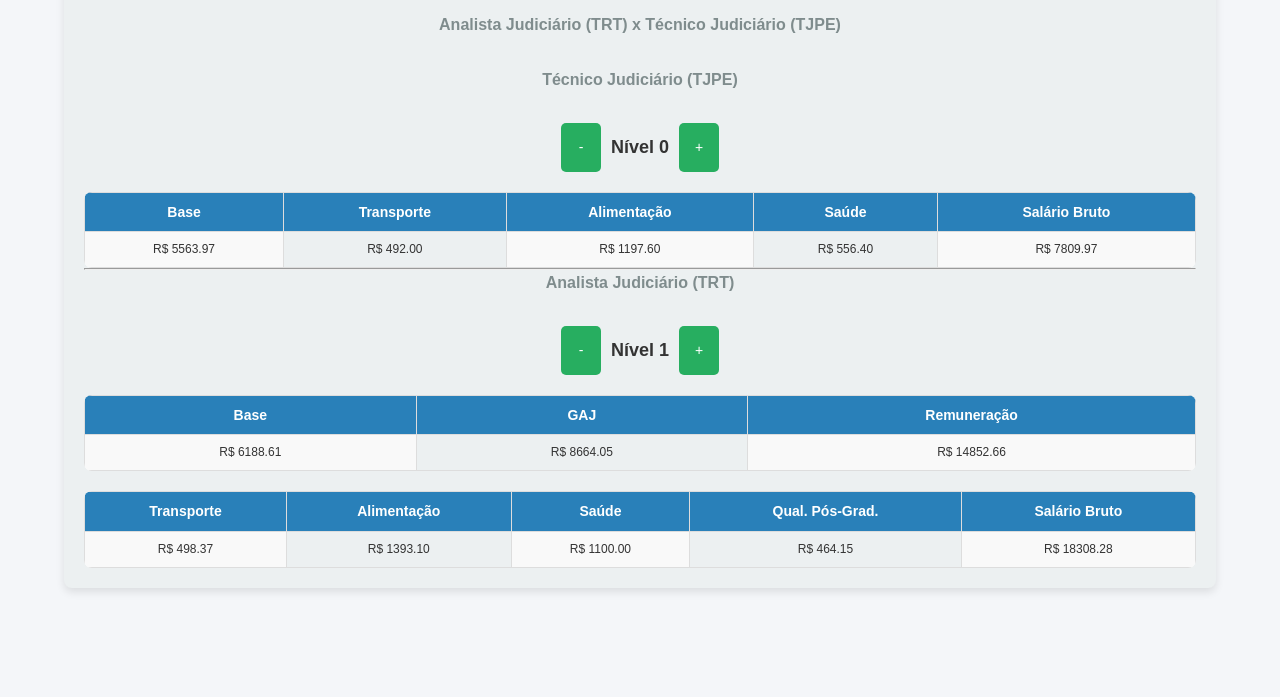
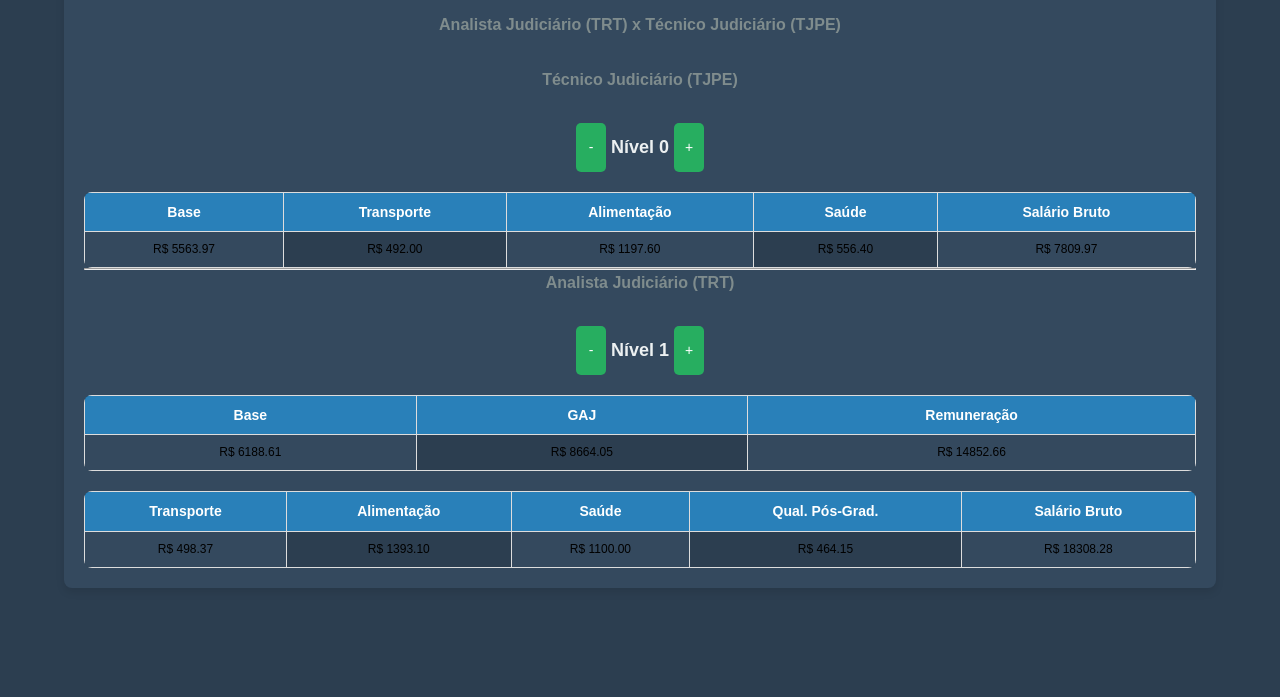
Before and after one commit to nonatoalves/primeirosite, a plain HTML site: page index.html in a window 1280 px wide. Shown: the part 103-800 px from the top of the page. Drawn offline with Linux system fonts and the light colour scheme.

Commit message:
compara salarial

```diff
--- a/index.html
+++ b/index.html
@@ -13,8 +13,8 @@
         }
         body {
             font-family: Arial, sans-serif;
-            background-color: #f4f6f9;
-            color: #333;
+            background-color: #2c3e50; /* Fundo escuro */
+            color: #ecf0f1; /* Texto claro */
             line-height: 1.6;
         }
         /* Container principal */
@@ -22,7 +22,7 @@
             width: 90%;
             max-width: 1800px;
             margin: 30px auto;
-            background-color: #ecf0f1; /* Cor mais suave para o fundo */
+            background-color: #34495e; /* Cor mais escura para o fundo */
             border-radius: 8px;
             box-shadow: 0 4px 8px rgba(0, 0, 0, 0.1);
             padding: 20px;
@@ -30,7 +30,7 @@
         /* Título da página */
         h1 {
             text-align: center;
-            color: #2c3e50;
+            color: #ecf0f1;
             margin-bottom: 20px;
             font-size: 28px;
             font-weight: bold;
@@ -47,7 +47,7 @@
             width: 100%;
             border-collapse: collapse;
             margin-top: 20px;
-            background-color: #ffffff;
+            background-color: #2c3e50; /* Cor escura para a tabela */
             border-radius: 8px;
             overflow: hidden;
         }
@@ -65,30 +65,31 @@
             font-weight: bold;
         }
         td {
-            background-color: #f9f9f9;
+            background-color: #34495e; /* Cor escura nas células */
+            color: #ecf0f1; /* Texto claro */
         }
         td:nth-child(even) {
-            background-color: #ecf0f1;
+            background-color: #2c3e50; /* Alternância de cores para linhas */
         }
         .button-container {
             display: flex;
             justify-content: center;
-            gap: 10px;
+            gap: 5px; /* Reduzido o espaçamento entre os botões */
             margin: 20px 0;
         }
         .button {
             background-color: #27ae60;
             color: white;
-            padding: 8px 12px;
+            padding: 06px 10px; /* Reduzido o tamanho do botão */
             border: none;
             cursor: pointer;
             border-radius: 5px;
             font-size: 14px;
-            width: 40px;
+            width: 30px; /* Diminuído o tamanho */
             text-align: center;
         }
         .button:disabled {
-            background-color: #7f8c8d;
+            background-color: #7f8d84;
             cursor: not-allowed;
         }
         .level-info {
@@ -100,13 +101,16 @@
         .row {
             margin: 15px 0;
         }
+        .reais {
+            color: black; /* Cor preta nos valores em reais */
+        }
         /* Estilos para responsividade */
         @media (max-width: 768px) {
             table {
-                font-size: 10px;
+                font-size: 14px;
             }
             th, td {
-                padding: 6px 8px;
+                padding: 12px 16px;
             }
             .button-container {
                 flex-direction: column;
@@ -119,14 +123,14 @@
                 word-wrap: break-word;
             }
             th {
-                font-size: 12px;
+                font-size: 15px;
             }
             td {
-                font-size: 10px;
+                font-size: 14px;
             }
             .table-section {
                 display: block;
-                margin-bottom: 20px;
+                margin-bottom: 16px;
             }
             .table-left, .table-right {
                 display: block;
@@ -163,11 +167,11 @@
                 </thead>
                 <tbody>
                     <tr id="tjpe-row">
-                        <td id="base-tjpe">R$ 5.563,97</td>
-                        <td id="transporte-tjpe">R$ 492,00</td>
-                        <td id="alimentacao-tjpe">R$ 1.197,60</td>
-                        <td id="saude-tjpe">R$ 556,40</td>
-                        <td id="salario-bruto-tjpe">R$ 7.809,97</td>
+                        <td id="base-tjpe" class="reais">R$ 5.563,97</td>
+                        <td id="transporte-tjpe" class="reais">R$ 492,00</td>
+                        <td id="alimentacao-tjpe" class="reais">R$ 1.197,60</td>
+                        <td id="saude-tjpe" class="reais">R$ 556,40</td>
+                        <td id="salario-bruto-tjpe" class="reais">R$ 7.809,97</td>
                     </tr>
                 </tbody>
             </table>
@@ -198,9 +202,9 @@
                     </thead>
                     <tbody>
                         <tr id="analista-left-row">
-                            <td id="base-analista">R$ 6.188,61</td>
-                            <td id="gaj-analista">R$ 8.664,05</td>
-                            <td id="remuneracao-analista">R$ 14.852,66</td>
+                            <td id="base-analista" class="reais">R$ 6.188,61</td>
+                            <td id="gaj-analista" class="reais">R$ 8.664,05</td>
+                            <td id="remuneracao-analista" class="reais">R$ 14.852,66</td>
                         </tr>
                     </tbody>
                 </table>
@@ -218,11 +222,11 @@
                     </thead>
                     <tbody>
                         <tr id="analista-right-row">
-                            <td id="transporte-analista">R$ 498,37</td>
-                            <td id="alimentacao-analista">R$ 1.393,10</td>
-                            <td id="saude-analista">R$ 1.100,00</td>
-                            <td id="qual-analista">R$ 464,15</td>
-                            <td id="salario-bruto-analista">R$ 18.308,28</td>
+                            <td id="transporte-analista" class="reais">R$ 498,37</td>
+                            <td id="alimentacao-analista" class="reais">R$ 1.393,10</td>
+                            <td id="saude-analista" class="reais">R$ 1.100,00</td>
+                            <td id="qual-analista" class="reais">R$ 464,15</td>
+                            <td id="salario-bruto-analista" class="reais">R$ 18.308,28</td>
                         </tr>
                     </tbody>
                 </table>
```
